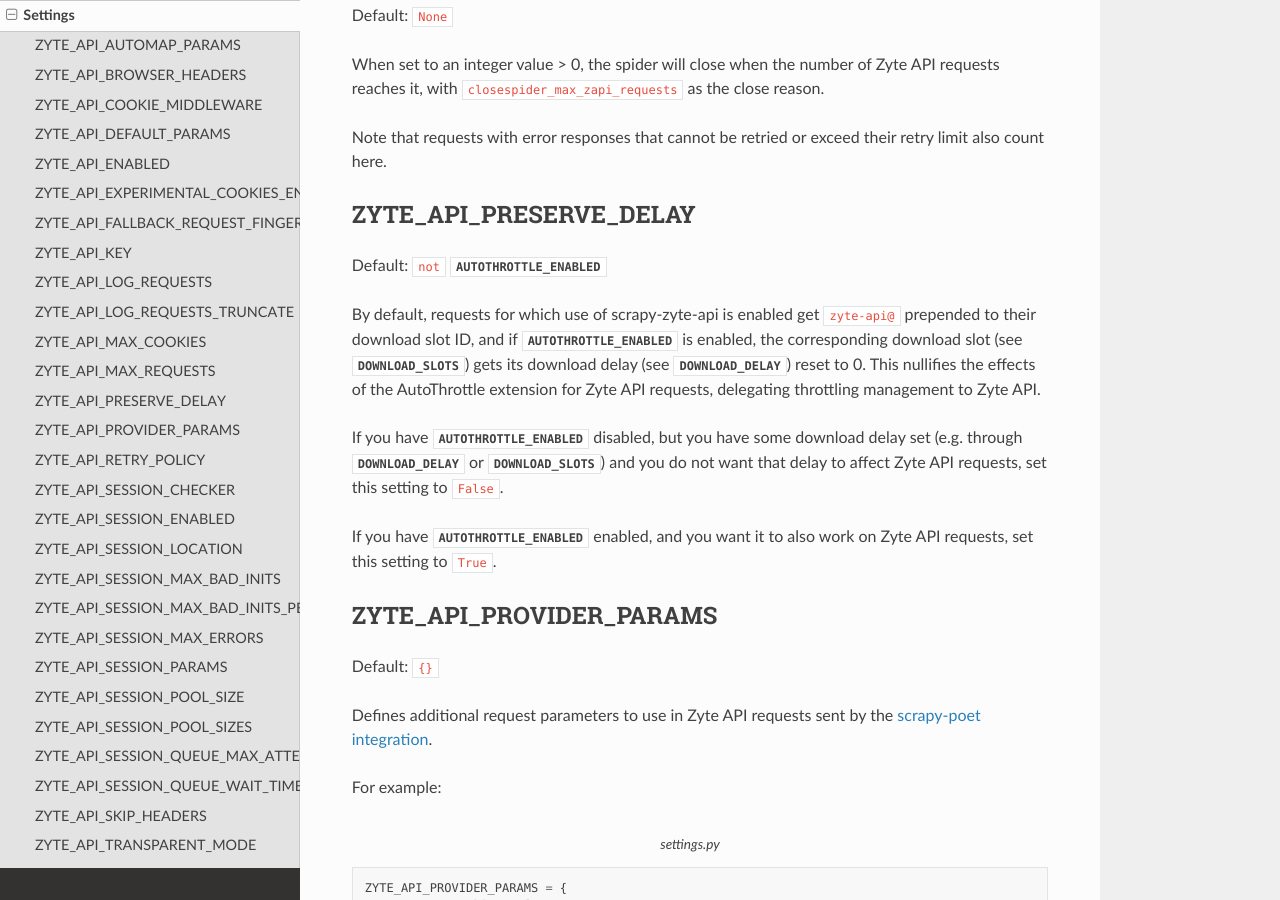
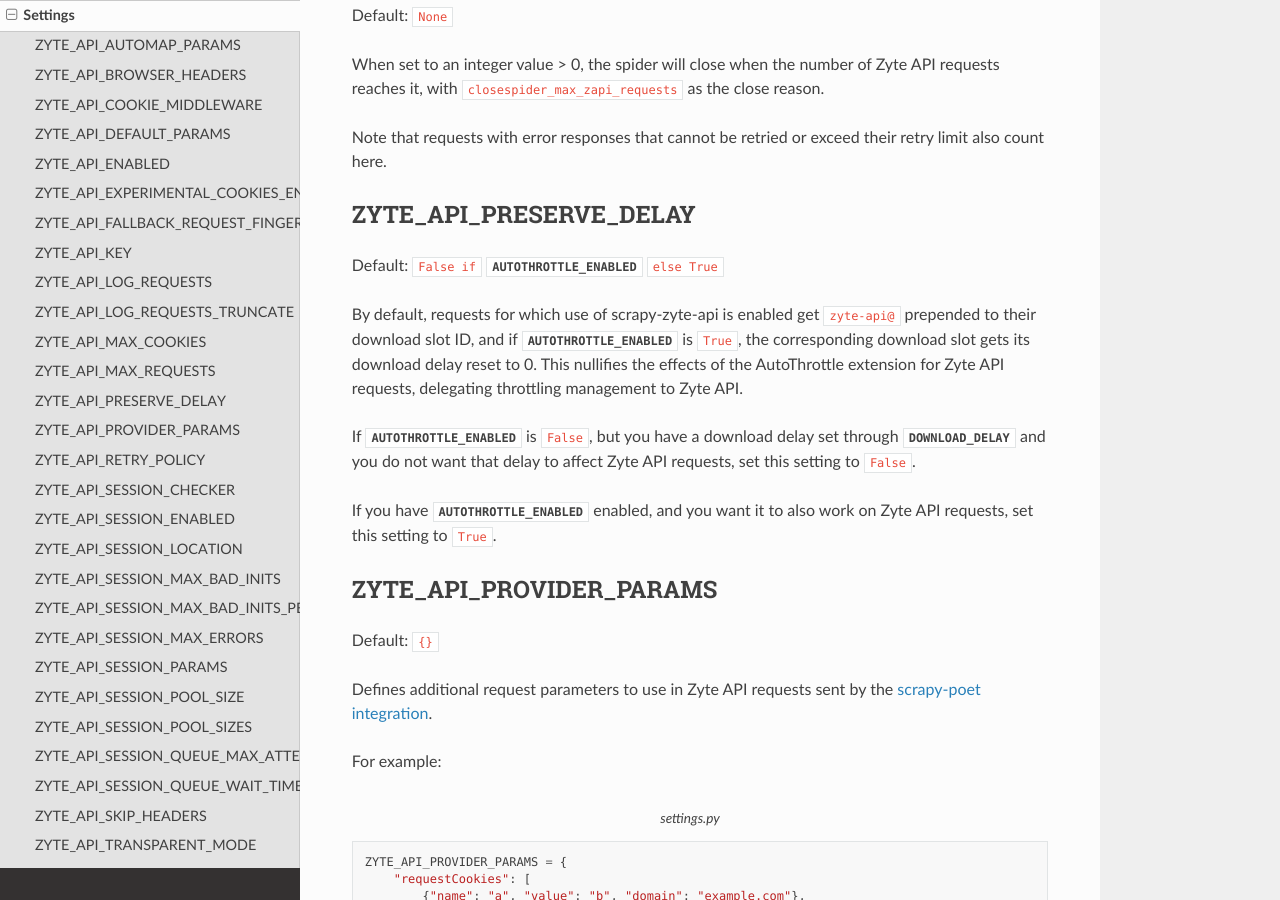
Before and after one commit to scrapy-plugins/scrapy-zyte-api, a Sphinx documentation site: the page built from docs/reference/settings.rst, in a window 1280 px wide and 900 px high, scrolled down 3353 px. Built offline with Sphinx 7.4.7 and the Read the Docs theme 2.0.0, drawn with Linux system fonts in a browser that asks for light colours.

Commit message:
Improve the docs

```diff
--- a/docs/reference/settings.rst
+++ b/docs/reference/settings.rst
@@ -210,21 +210,18 @@ retry limit also count here.
 ZYTE_API_PRESERVE_DELAY
 =======================
 
-Default: ``not`` :setting:`AUTOTHROTTLE_ENABLED <scrapy:AUTOTHROTTLE_ENABLED>`
+Default: ``False if`` :setting:`AUTOTHROTTLE_ENABLED <scrapy:AUTOTHROTTLE_ENABLED>` ``else True``
 
 By default, requests for which use of scrapy-zyte-api is enabled get
 ``zyte-api@`` prepended to their download slot ID, and if
-:setting:`AUTOTHROTTLE_ENABLED <scrapy:AUTOTHROTTLE_ENABLED>` is enabled, the
-corresponding download slot (see :setting:`DOWNLOAD_SLOTS
-<scrapy:DOWNLOAD_SLOTS>`) gets its download delay (see :setting:`DOWNLOAD_DELAY
-<scrapy:DOWNLOAD_DELAY>`) reset to 0. This nullifies the
-effects of the :ref:`AutoThrottle extension <topics-autothrottle>` for Zyte API
-requests, delegating throttling management to Zyte API.
+:setting:`AUTOTHROTTLE_ENABLED <scrapy:AUTOTHROTTLE_ENABLED>` is ``True``, the
+corresponding download slot gets its download delay reset to 0. This nullifies
+the effects of the :ref:`AutoThrottle extension <topics-autothrottle>` for Zyte
+API requests, delegating throttling management to Zyte API.
 
-If you have :setting:`AUTOTHROTTLE_ENABLED <scrapy:AUTOTHROTTLE_ENABLED>`
-disabled, but you have some download delay set (e.g. through
-:setting:`DOWNLOAD_DELAY <scrapy:DOWNLOAD_DELAY>` or :setting:`DOWNLOAD_SLOTS
-<scrapy:DOWNLOAD_SLOTS>`) and you do not want that delay to affect Zyte API
+If :setting:`AUTOTHROTTLE_ENABLED <scrapy:AUTOTHROTTLE_ENABLED>` is ``False``,
+but you have a download delay set through :setting:`DOWNLOAD_DELAY
+<scrapy:DOWNLOAD_DELAY>` and you do not want that delay to affect Zyte API
 requests, set this setting to ``False``.
 
 If you have :setting:`AUTOTHROTTLE_ENABLED <scrapy:AUTOTHROTTLE_ENABLED>`
```
